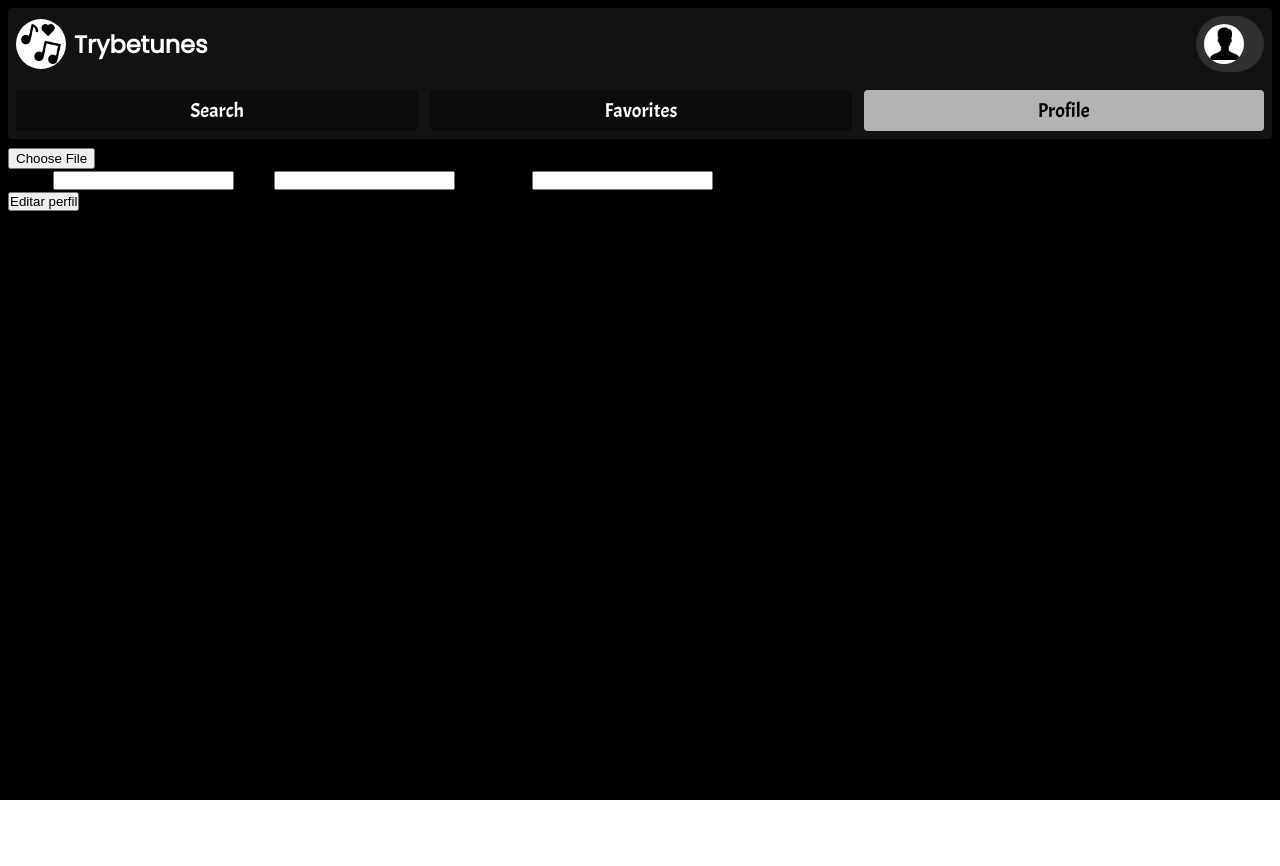
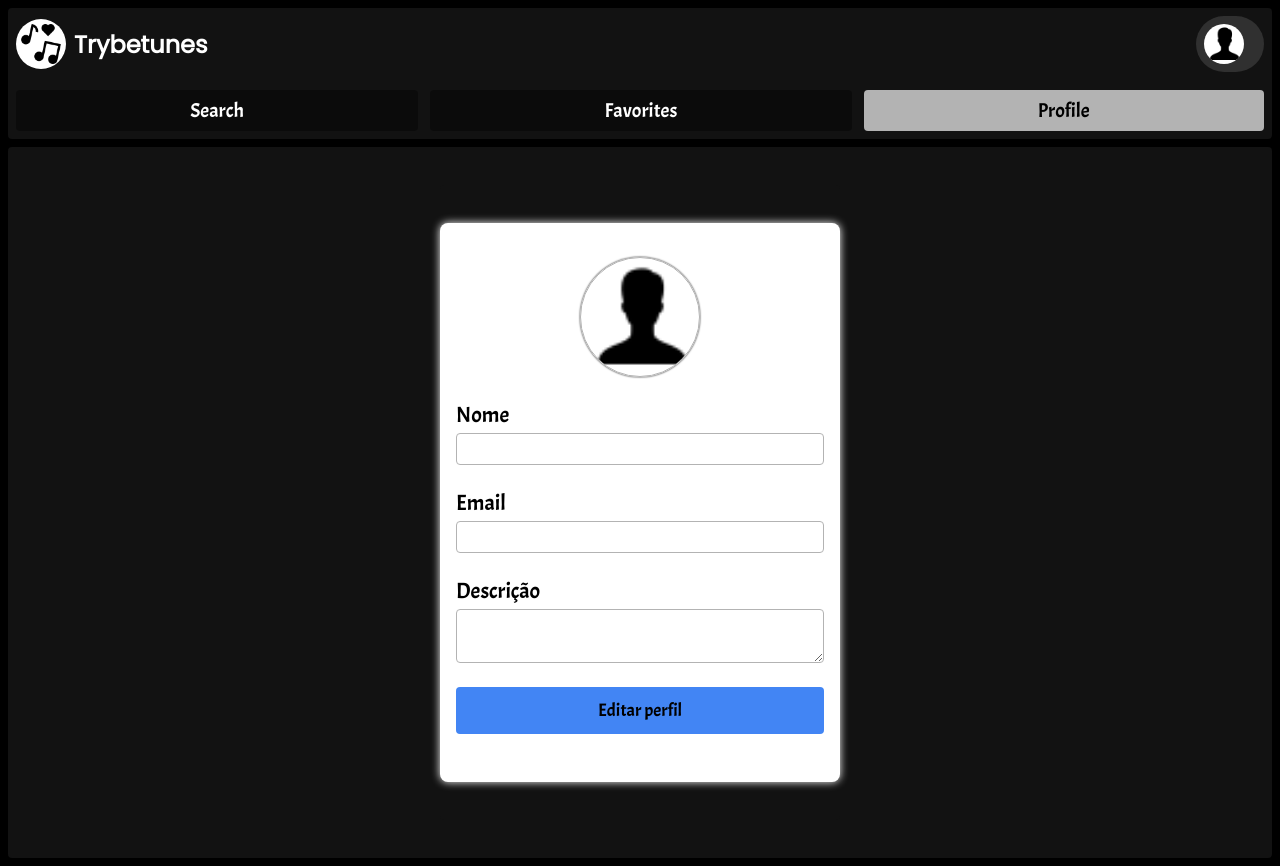
Before and after one commit to Lucas-Almeida-SD/Trybetunes_2.0, a React (Create React App) app: page /profile/edit in a window 1280 px wide. Before the commit the page ends 800 px from the top, so only its background shows below. Built offline with nearby package versions, Linux system fonts and the light colour scheme; a web font is replaced by a local one.

Commit message:
feat: Atualiza a imagem de usuário
Também foram adicionados IDs, Classnames e foi importado arquivo de estilização

```diff
--- a/src/pages/ProfileEdit.jsx
+++ b/src/pages/ProfileEdit.jsx
@@ -6,6 +6,9 @@ import Loading from '../components/Loading';
 import { getUser, updateUser } from '../services/userAPI';
 import validateUser from '../utils/validateUser';
 import routes from '../utils/routes';
+import userIcon from '../assets/images/user.png';
+
+import '../styles/ProfileEdit.scss';
 
 function ProfileEdit() {
   const [user, setUser] = useState(undefined);
@@ -14,24 +17,12 @@ function ProfileEdit() {
   const [isValidFields, setIsValidFields] = useState(false);
   const navigate = useNavigate();
 
-  useEffect(() => {
-    const getUserApi = async () => {
-      setIsLoading(true);
-      const response = await getUser();
-      setUser(response);
-      setIsValidFields(validateUser(response));
-      setIsLoading(false);
-    };
-
-    getUserApi();
-  }, []);
-
   const previewImage = (element) => {
     const file = element.files[0];
     const reader = new FileReader();
 
     reader.addEventListener('load', () => {
-      setImagePath(reader.result);
+      setUser({ ...user, image: reader.result });
     });
 
     if (file) {
@@ -39,15 +30,40 @@ function ProfileEdit() {
     }
   };
 
+  useEffect(() => {
+    const getUserApi = async () => {
+      setIsLoading(true);
+
+      const response = await getUser();
+      setUser({ ...response, image: response.image || userIcon });
+
+      setIsValidFields(validateUser(response));
+
+      setIsLoading(false);
+    };
+
+    getUserApi();
+  }, []);
+
+  useEffect(() => {
+    const refresh = () => window.location.reload();
+
+    return refresh;
+  }, []);
+
+  useEffect(() => {
+    if (user) setIsValidFields(validateUser(user));
+  }, [user]);
+
   const handleChangeUser = ({ target }) => {
     const { name, value } = target;
-    setUser((previous) => ({ ...previous, [name]: value }));
 
     if (name === 'image') {
+      setImagePath(target.value);
       previewImage(target);
+    } else {
+      setUser((previous) => ({ ...previous, [name]: value }));
     }
-
-    setIsValidFields(validateUser({ ...user, [name]: value }));
   };
 
   const handleClick = async () => {
@@ -57,53 +73,72 @@ function ProfileEdit() {
     navigate(routes.profile);
   };
 
+  const editImageAfterClickOnImage = () => {
+    const editImageInput = document.querySelector('#edit-image-input');
+    console.log();
+    editImageInput.click();
+  };
+
   return (
-    <div data-testid="page-profile-edit">
+    <div data-testid="page-profile-edit" className="page" id="profile-edit-page">
       {isLoading && <Loading />}
       {user && (
-        <div>
-          <form action="">
-            <div>
-              <img src={ imagePath } alt={ user.name } />
+        <div id="profile-edit-page">
+          <form action="" id="profile-edit-form">
+            <div className="image-container info-container">
+              <div className="image-background">
+                <img
+                  src={ user.image }
+                  alt={ user.name }
+                  className="image-container"
+                  onClick={ editImageAfterClickOnImage }
+                  role="presentation"
+                />
+              </div>
               <input
                 data-testid="edit-input-image"
                 type="file"
                 accept="image/*"
                 name="image"
-                value={ user.image }
+                id="edit-image-input"
+                value={ imagePath }
                 onChange={ handleChangeUser }
+                style={ { display: 'none' } }
               />
             </div>
-            <div>
-              <label htmlFor="user-name">
-                <span>Nome</span>
+            <div id="info-section">
+              <label htmlFor="user-name" className="info-container">
+                <span className="info-label">Nome</span>
                 <input
                   data-testid="edit-input-name"
                   type="text"
                   id="user-name"
+                  className="info"
                   name="name"
                   value={ user.name }
                   onChange={ handleChangeUser }
 
                 />
               </label>
-              <label htmlFor="user-email">
-                <span>Email</span>
+              <label htmlFor="user-email" className="info-container">
+                <span className="info-label">Email</span>
                 <input
                   data-testid="edit-input-email"
                   type="text"
                   id="user-email"
+                  className="info"
                   name="email"
                   value={ user.email }
                   onChange={ handleChangeUser }
                 />
               </label>
-              <label htmlFor="user-description">
-                <span>Descrição</span>
-                <input
+              <label htmlFor="user-description" className="info-container">
+                <span className="info-label">Descrição</span>
+                <textarea
                   data-testid="edit-input-description"
                   type="text"
                   id="user-description"
+                  className="info"
                   name="description"
                   value={ user.description }
                   onChange={ handleChangeUser }
@@ -113,6 +148,7 @@ function ProfileEdit() {
             <button
               data-testid="edit-button-save"
               type="button"
+              className="profile-edit-btn"
               onClick={ handleClick }
               disabled={ !isValidFields }
             >
```
